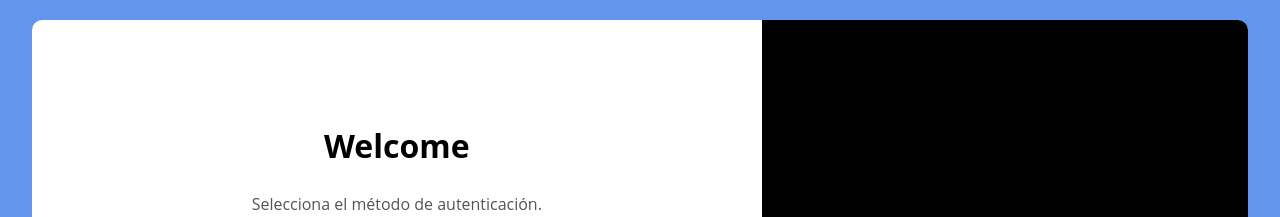
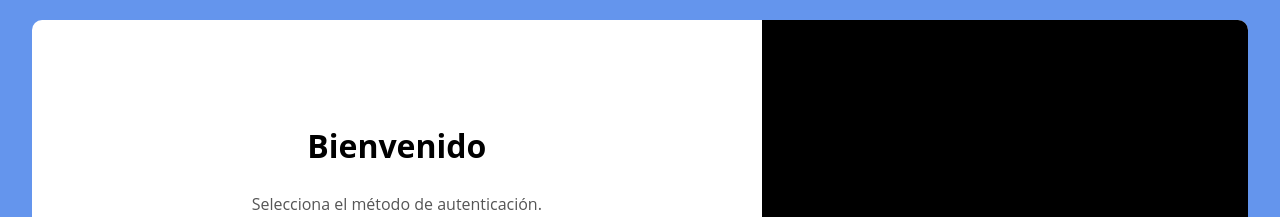
Before and after one commit to Emersson7AOR/MiPrimerRepo, a plain HTML site: page index.html in a window 1280 px wide. Shown: the top 217 px of the page. Drawn offline with Linux system fonts and the light colour scheme.

Commit message:
Se cambio la etiqueta h2, se agrego 'Bienvenido'

```diff
--- a/index.html
+++ b/index.html
@@ -9,7 +9,7 @@
 <body>
     <div class="form-container">
         <div class="login-container">
-            <h2>Welcome</h2>
+            <h2>Bienvenido</h2>
             <p>Selecciona el método de autenticación.</p>
 
             <form action="">
```
